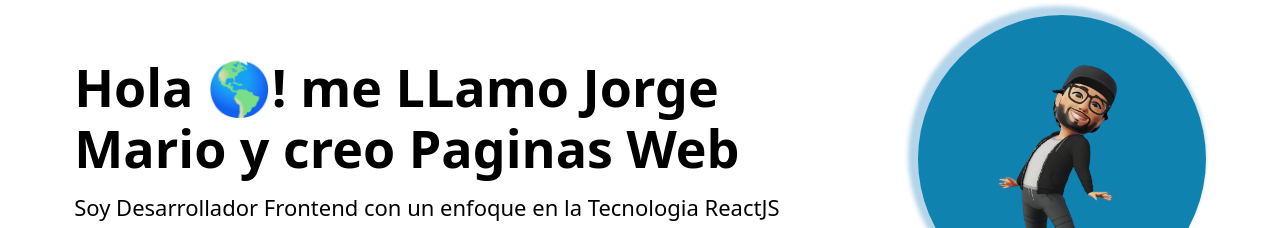
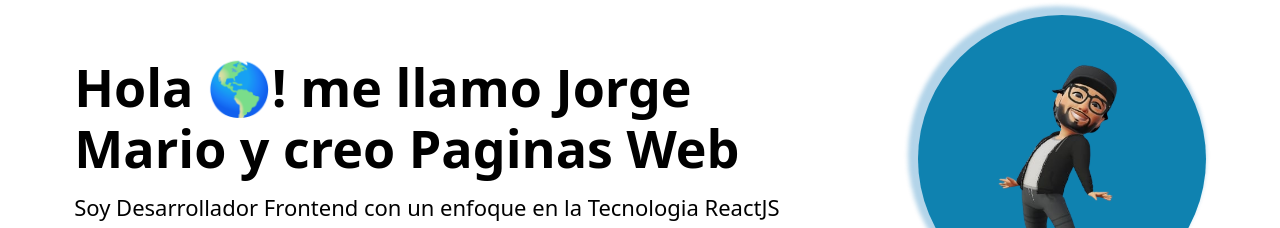
Before and after one commit to dev-rioma/Challenge-portfolio-devrioma, a plain HTML site: page index.html in a window 1280 px wide. Shown: the part 67-295 px from the top of the page. Drawn offline with Linux system fonts and the light colour scheme.

Commit message:
fix titel type error

```diff
--- a/index.html
+++ b/index.html
@@ -39,7 +39,7 @@
     <main>
         <section class="CardInfo-aboutMe" id="ardInfo-aboutMeId">
             <div class="container-cardInfo-left">
-                <h1>Hola <span id="world-icon">🌎</span>! me LLamo Jorge <br> Mario y creo Paginas Web</h1>
+                <h1>Hola <span id="world-icon">🌎</span>! me llamo Jorge <br> Mario y creo Paginas Web</h1>
                 <p>
                     Soy Desarrollador Frontend con un enfoque en la Tecnologia ReactJS
                 </p>
```
